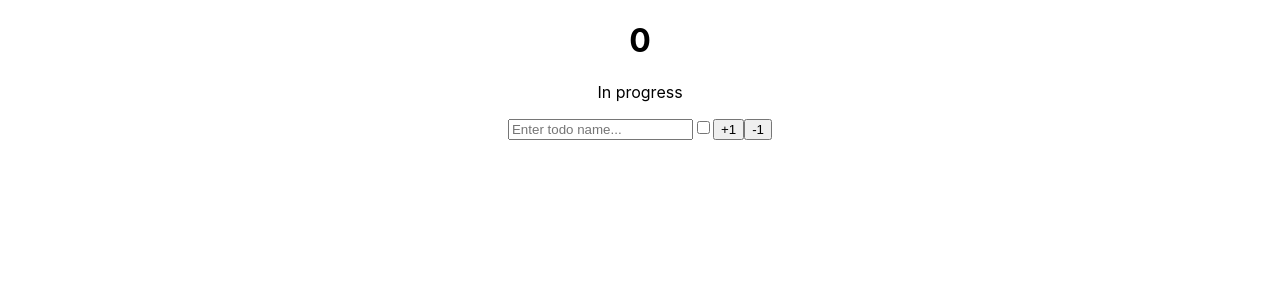
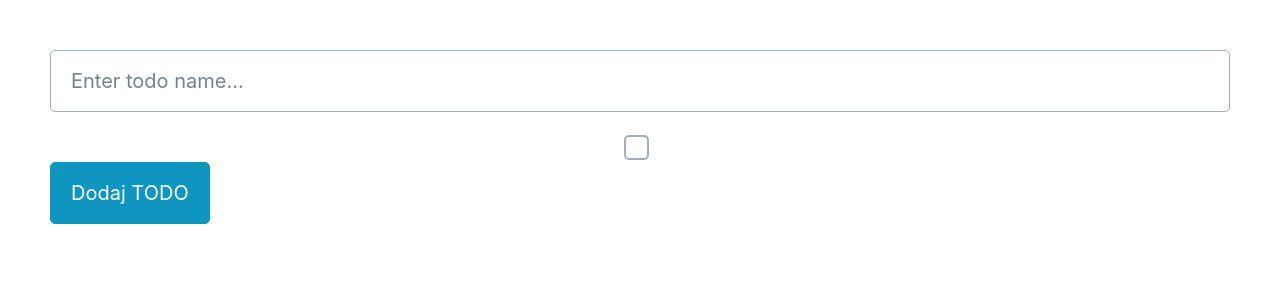
Before and after one commit to simon125/react-intro, a React (Create React App) app: page / in a window 1280 px wide. Shown: the top 300 px of the page. Built offline with nearby package versions, Linux system fonts and the light colour scheme.

Commit message:
before refactor

```diff
--- a/public/index.html
+++ b/public/index.html
@@ -3,6 +3,10 @@
   <head>
     <meta charset="utf-8" />
     <link rel="icon" href="%PUBLIC_URL%/favicon.ico" />
+    <link
+      rel="stylesheet"
+      href="https://unpkg.com/@picocss/pico@latest/css/pico.min.css"
+    />
     <meta name="viewport" content="width=device-width, initial-scale=1" />
     <meta name="theme-color" content="#000000" />
     <meta
--- a/src/App.css
+++ b/src/App.css
@@ -1,5 +1,6 @@
 .App {
   text-align: center;
+  padding: 50px;
 }
 
 .App-logo {
@@ -36,3 +37,7 @@
     transform: rotate(360deg);
   }
 }
+
+button {
+  width: fit-content;
+}
--- a/src/App.js
+++ b/src/App.js
@@ -1,48 +1,87 @@
 import logo from "./logo.svg";
 import "./App.css";
 import React, { useState } from "react";
+import { TodoItem } from "./components/TodoItem";
+import { TodoForm } from "./components/TodoForm";
 
 function App() {
-  const [counter, setCounter] = useState(0);
   const [todoName, setTodoName] = useState("");
   const [status, setStatus] = useState(false);
-
-  const handleIncrementClick = () => {
-    setCounter(counter + 1);
-  };
-
-  const handleDecrementClick = () => {
-    setCounter(counter - 1);
-  };
+  const [todos, setTodos] = useState([]);
 
   const handleChange = (event) => {
     setTodoName(event.target.value);
   };
 
+  const handleSubmitClick = () => {
+    // dodawanie todoName do tabicy
+    setTodos([...todos, todoName]);
+    setTodoName("");
+  };
+
+  const handleDeleteClick = (todoToDelete) => {
+    //  tworzymy nową tablicę odfiltrowaną
+    // ustawiamy ją jako nowy stan
+    const newTodos = todos.filter((todo) => todoToDelete !== todo);
+    setTodos(newTodos);
+  };
+
+  const handleStatusChange = () => {};
+
+  /**
+   * 1) komórka pamięci dla todos - czyli nowy useState z pustą tablicą jako wartosc poczatkowa
+   * 2) button z onClickiem - na onCLicku wywołaj funkcje która będzie dodawać todoName do tablicy
+   * oraz będzie czyścić todoName tak żeby można było wpisać nowego todosa
+   * 3) wyświetl tablice todos używając {todos.map( tutaj zwróć elemnt JSX z treścią todosa )}
+   */
+
   return (
     <div className="App">
-      <h1>{counter}</h1>
-      <p>{todoName}</p>
-      <p>{status ? "Done" : "In progress"}</p>
-      <input
-        value={todoName}
-        onChange={handleChange}
-        type="text"
-        placeholder="Enter todo name..."
+      <TodoForm
+        todoName={todoName}
+        status={status}
+        handleChange={handleChange}
+        handleStatusChange={handleStatusChange}
+        handleSubmitClick={handleSubmitClick}
       />
-      <input
-        type="checkbox"
-        checked={status}
-        onChange={() => setStatus(!status)}
-      />
-      <button onClick={handleIncrementClick}>+1</button>
-      <button onClick={handleDecrementClick}>-1</button>
+      <ul>
+        {todos.map((todo123) => {
+          return (
+            <TodoItem
+              key={todo123}
+              todo={todo123}
+              onDeleteClick={() =>
+                console.log(`Todo które chcę edytować: ${todo123}`)
+              }
+              funkcjaUsuwajacaPrzekazanaWPropsach={() =>
+                handleDeleteClick(todo123)
+              }
+            />
+          );
+        })}
+      </ul>
     </div>
   );
 }
 
 export default App;
 
+/**
+ * funkcja która usuwa kliknięte todo - usuwa czyli updatuje tablice todos
+ *() => {
+          // tworzenie nowej tablicy bez wciśniętego elementu
+          const newTodos = todos.filter(
+            (currentTodo) => todo !== currentTodo
+          );
+          // // aktualizacja stanu todos czyli ustaiwamy zmienną newTodos jako nową wartośc stanu todos
+          setTodos(newTodos);
+        }
+ * 1) użyj setTodos
+ * 2) użyj metody filter    [].filter((el)=> warunek)
+ * 3) zapisz nową tablice  patrz pkt 1
+ * 4) użyj aktualnie wcisniętego todo - masz do niego dostęp odwołując się
+ * do zmiennej todo
+ */
 // class App1 extends React.Component {
 //   state = {
 //     todoName: "",
--- /dev/null
+++ b/src/components/Addition.js
@@ -0,0 +1,4 @@
+/**
+ * Stwórz komponent który będzie zawierał
+ * 2 inputy na liczby
+ */
--- /dev/null
+++ b/src/components/TodoForm.js
@@ -0,0 +1,18 @@
+export const TodoForm = (props) => {
+  return (
+    <>
+      <input
+        value={props.todoName}
+        onChange={props.handleChange}
+        type="text"
+        placeholder="Enter todo name..."
+      />
+      <input
+        type="checkbox"
+        checked={props.status}
+        onChange={props.handleStatusChange}
+      />
+      <button onClick={props.handleSubmitClick}>Dodaj TODO</button>
+    </>
+  );
+};
--- /dev/null
+++ b/src/components/TodoItem.js
@@ -0,0 +1,11 @@
+export const TodoItem = (props) => {
+  return (
+    <li>
+      {props.todo}
+      <button onClick={props.onDeleteClick}>Edit</button>
+      <button onClick={props.funkcjaUsuwajacaPrzekazanaWPropsach}>
+        Delete
+      </button>
+    </li>
+  );
+};
```
Also changed, not shown: src/Counter.js (added), src/components/Calculator.js (added), src/components/Division.js (added), src/components/Multiplication.js (added), src/components/Subtraction.js (added).
